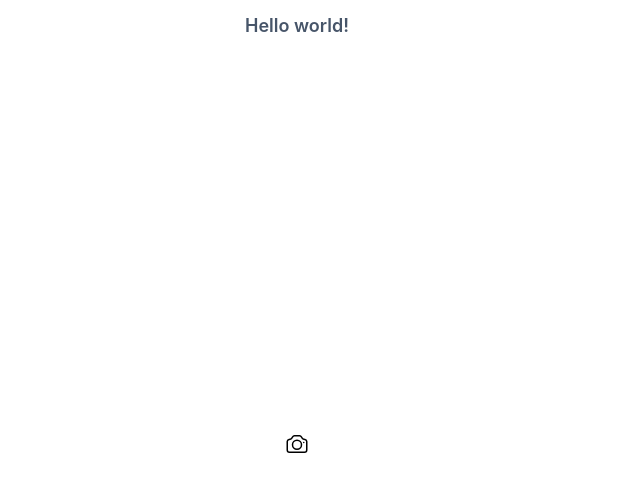
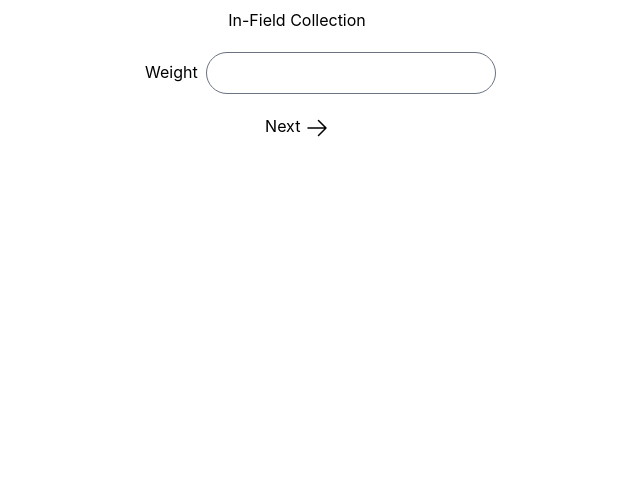
Before and after one commit to nuwrldnf8r/coffee_app, a React (Create React App) app: page / in a window 1280 px wide. Shown: the top 492 px of the page, without its empty margins (343-983 px from the left). Built offline with nearby package versions, Linux system fonts and the light colour scheme; no server answers.

Commit message:
started with in-field collection flow

```diff
--- a/package.json
+++ b/package.json
@@ -6,6 +6,7 @@
     "@testing-library/jest-dom": "^5.17.0",
     "@testing-library/react": "^13.4.0",
     "@testing-library/user-event": "^13.5.0",
+    "@yudiel/react-qr-scanner": "^1.2.4",
     "flowbite": "^2.2.0",
     "flowbite-react": "^0.7.2",
     "react": "^18.2.0",
--- a/src/App.js
+++ b/src/App.js
@@ -1,6 +1,6 @@
 import React from 'react';
-import { useState, useEffect} from 'react'
-import CameraComponent  from './components/camera';
+//import { useState, useEffect} from 'react'
+import InField from './pages/infield_collection'
 
 //https://github.com/tailwindlabs/tailwindcss-forms
 //https://tailwindcss.com/docs/margin
@@ -15,36 +15,17 @@ import CameraComponent  from './components/camera';
       </div>
 */
 
+/*
+
+*/
+
 
 function App() {
-  const [coordinates, setCoordinates] = useState({latitude:0,longitude:0, accuracy: 0, altitude: 0, altitudeAccuracy: 0})
-  const [data, setData] = useState(null)
-
-  useEffect(() => {
-    // Check if the browser supports geolocation
-    if (navigator.geolocation) {
-      // Get the user's current position
-      navigator.geolocation.getCurrentPosition(
-        (position) => {
-          const { latitude, longitude, accuracy, altitude, altitudeAccuracy } = position.coords;
-          setCoordinates({ latitude, longitude, accuracy, altitude, altitudeAccuracy});
-        },
-        (error) => {
-          console.error('Error getting user location:', error.message);
-        }
-      );
-    } else {
-      console.error('Geolocation is not supported by this browser.');
-    }
-  }, []);
 
   return (
     <div>
-      <div class="container mx-auto text-center text-slate-600 p-3 text-lg font-semibold">
-        Hello world!
-      </div>
+            <InField />
 
-      <CameraComponent/>
     </div>
 
   );
--- /dev/null
+++ b/src/components/infield_summary.js
@@ -0,0 +1,45 @@
+import React from 'react'
+
+const formatTimestamp = (timestamp, timeZone) => {
+    const date = new Date(timestamp);
+
+    const options = {
+      year: 'numeric',
+      month: 'long',
+      day: 'numeric',
+      hour: '2-digit',
+      minute: '2-digit',
+      second: '2-digit',
+      hour12: false, // Use 24-hour clock
+      timeZone: timeZone,
+    };
+
+    return new Intl.DateTimeFormat('en-US', options).format(date);
+}
+
+const trimAfterDot = (inputString) => {
+    const dotIndex = inputString.indexOf('.');
+    if (dotIndex !== -1) {
+      return inputString.substring(0, dotIndex + 4);
+    } else {
+      return inputString;
+    }
+}
+
+const Summary = (props) => {
+    return (
+        <div class="grid grid-cols-1 m-5">
+            <div class="my-2">GPS:
+                <div class="inline text-slate-500">{props.coordinates.latitude} {props.coordinates.longitude}</div>
+                <div class="text-xs  text-slate-500 text-right">(accuracy: {trimAfterDot(props.coordinates.accuracy.toString())})</div>
+            </div>
+            <div>Timestamp:</div>
+            <div class="mb-2  text-slate-500">{formatTimestamp(props.ts)}</div>
+            <div class="my-2">Recorded weight: <div class="inline text-slate-500">{props.weight}</div></div>
+            <div>Bucket Photo:</div>
+            <div><img src={props.image} alt="Bucket"/></div>
+        </div>
+    )
+}
+
+export default Summary
--- /dev/null
+++ b/src/components/qr.js
@@ -0,0 +1,6 @@
+import React from 'react';
+import {QrScanner} from '@yudiel/react-qr-scanner'
+
+export const QR = (props)=> {
+    return <QrScanner onDecode={(result=>console.log(result))} onError={e=>console.log(e)} />
+}
--- /dev/null
+++ b/src/components/spinner.js
@@ -0,0 +1,13 @@
+import React from "react"
+
+const Spinner = (props) => (
+<div role="status">
+    <svg aria-hidden="true" class="inline w-8 h-8 text-gray-200 animate-spin dark:text-gray-600 fill-green-500" viewBox="0 0 100 101" fill="none" xmlns="http://www.w3.org/2000/svg">
+        <path d="M100 50.5908C100 78.2051 77.6142 100.591 50 100.591C22.3858 100.591 0 78.2051 0 50.5908C0 22.9766 22.3858 0.59082 50 0.59082C77.6142 0.59082 100 22.9766 100 50.5908ZM9.08144 50.5908C9.08144 73.1895 27.4013 91.5094 50 91.5094C72.5987 91.5094 90.9186 73.1895 90.9186 50.5908C90.9186 27.9921 72.5987 9.67226 50 9.67226C27.4013 9.67226 9.08144 27.9921 9.08144 50.5908Z" fill="currentColor"/>
+        <path d="M93.9676 39.0409C96.393 38.4038 97.8624 35.9116 97.0079 33.5539C95.2932 28.8227 92.871 24.3692 89.8167 20.348C85.8452 15.1192 80.8826 10.7238 75.2124 7.41289C69.5422 4.10194 63.2754 1.94025 56.7698 1.05124C51.7666 0.367541 46.6976 0.446843 41.7345 1.27873C39.2613 1.69328 37.813 4.19778 38.4501 6.62326C39.0873 9.04874 41.5694 10.4717 44.0505 10.1071C47.8511 9.54855 51.7191 9.52689 55.5402 10.0491C60.8642 10.7766 65.9928 12.5457 70.6331 15.2552C75.2735 17.9648 79.3347 21.5619 82.5849 25.841C84.9175 28.9121 86.7997 32.2913 88.1811 35.8758C89.083 38.2158 91.5421 39.6781 93.9676 39.0409Z" fill="currentFill"/>
+    </svg>
+    <span class="sr-only">Loading...</span>
+</div>
+)
+
+export default Spinner
--- /dev/null
+++ b/src/components/weight.js
@@ -0,0 +1,18 @@
+import React from 'react'
+import {useState, useEffect} from 'react'
+
+const Weight = (props) => {
+    const [weight,setWeight] = useState()
+    useEffect(()=>{
+        setWeight(props.value)
+    },[props.value])
+    return (
+        <div class="flex flex-row max-w-xs m-5 mx-auto">
+            <div class="basis-1/3 p-2 ">Weight</div>
+            <div class="basis-2/3 "><input type='number' class="rounded-full pl-7" onChange={e => props.setWeight(e.target.value)} value={weight}/></div>
+        </div>
+
+    )
+}
+
+export default Weight
--- a/src/icons/icons.js
+++ b/src/icons/icons.js
@@ -1,5 +1,25 @@
-export const CameraIcon=()=>(
-<svg xmlns="http://www.w3.org/2000/svg" fill="none" viewBox="0 0 24 24" stroke-width="1.5" stroke="currentColor" class="w-6 h-6">
+export const CameraIcon = () =>(
+<svg xmlns="http://www.w3.org/2000/svg" fill="none" viewBox="0 0 24 24" stroke-width="1.5" stroke="currentColor" class="w-6 h-6 inline">
   <path stroke-linecap="round" stroke-linejoin="round" d="M6.827 6.175A2.31 2.31 0 015.186 7.23c-.38.054-.757.112-1.134.175C2.999 7.58 2.25 8.507 2.25 9.574V18a2.25 2.25 0 002.25 2.25h15A2.25 2.25 0 0021.75 18V9.574c0-1.067-.75-1.994-1.802-2.169a47.865 47.865 0 00-1.134-.175 2.31 2.31 0 01-1.64-1.055l-.822-1.316a2.192 2.192 0 00-1.736-1.039 48.774 48.774 0 00-5.232 0 2.192 2.192 0 00-1.736 1.039l-.821 1.316z" />
   <path stroke-linecap="round" stroke-linejoin="round" d="M16.5 12.75a4.5 4.5 0 11-9 0 4.5 4.5 0 019 0zM18.75 10.5h.008v.008h-.008V10.5z" />
 </svg>)
+
+export const SaveIcon = () =>(
+  <svg xmlns="http://www.w3.org/2000/svg" fill="none" viewBox="0 0 24 24" stroke-width="1.5" stroke="currentColor" class="w-6 h-6 inline">
+    <path stroke-linecap="round" stroke-linejoin="round" d="M9 8.25H7.5a2.25 2.25 0 00-2.25 2.25v9a2.25 2.25 0 002.25 2.25h9a2.25 2.25 0 002.25-2.25v-9a2.25 2.25 0 00-2.25-2.25H15m0-3l-3-3m0 0l-3 3m3-3V15" />
+  </svg>
+)
+
+
+export const RefreshIcon = () => (
+  <svg xmlns="http://www.w3.org/2000/svg" fill="none" viewBox="0 0 24 24" stroke-width="1.5" stroke="currentColor" class="w-6 h-6 inline">
+    <path stroke-linecap="round" stroke-linejoin="round" d="M16.023 9.348h4.992v-.001M2.985 19.644v-4.992m0 0h4.992m-4.993 0l3.181 3.183a8.25 8.25 0 0013.803-3.7M4.031 9.865a8.25 8.25 0 0113.803-3.7l3.181 3.182m0-4.991v4.99" />
+  </svg>
+
+)
+
+export const ArrowRight = () => (
+  <svg xmlns="http://www.w3.org/2000/svg" fill="none" viewBox="0 0 24 24" stroke-width="1.5" stroke="currentColor" class="w-6 h-6 inline">
+    <path stroke-linecap="round" stroke-linejoin="round" d="M13.5 4.5L21 12m0 0l-7.5 7.5M21 12H3" />
+  </svg>
+)
--- /dev/null
+++ b/src/pages/infield_collection.js
@@ -0,0 +1,71 @@
+import React from 'react';
+import { useState, useEffect} from 'react'
+import CameraComponent  from '../components/camera'
+import Weight from '../components/weight'
+import Summary from '../components/infield_summary'
+import {ArrowRight} from '../icons/icons'
+
+const InField = (props) => {
+    const [status, setStatus] = useState(0)
+    const [weight, setWeight] = useState()
+    const [data, setData] = useState({weight: 0, coordinates: {latitude:0,longitude:0, accuracy: 0, altitude: 0, altitudeAccuracy: 0}, image: null, ts: 0})
+
+    useEffect(() => {
+        // Check if the browser supports geolocation
+        if (navigator.geolocation) {
+          // Get the user's current position
+          navigator.geolocation.getCurrentPosition(
+            (position) => {
+              const { latitude, longitude, accuracy, altitude, altitudeAccuracy } = position.coords;
+              let _data = Object.assign({},data)
+              _data.coordinates = {latitude, longitude, accuracy, altitude, altitudeAccuracy}
+              setData(_data);
+            },
+            (error) => {
+              console.error('Error getting user location:', error.message);
+            }
+          );
+        } else {
+          console.error('Geolocation is not supported by this browser.');
+        }
+      }, [])
+
+      let setWeightData = () => {
+        let _data = Object.assign({},data)
+        _data.weight = weight
+        setData(_data)
+        setWeight(0)
+        setStatus(1)
+      }
+
+      let setImageData = (imgData) => {
+        let _data = Object.assign({},data)
+        _data.image = imgData
+        _data.ts = Date.now()
+        setData(_data)
+        setStatus(2)
+      }
+
+      return (
+        <>
+            <div class="text-center text-base m-2">In-Field Collection</div>
+            {status===0 &&
+                <>
+                <Weight setWeight={setWeight} value={weight}/>
+                <div class="mx-auto text-center"><button onClick={setWeightData}>Next <ArrowRight/></button></div>
+                </>
+            }
+            {status===1 &&
+                <>
+                <CameraComponent saveImage={setImageData}/>
+                </>
+            }
+            {status===2 &&
+                <Summary {...data} />
+            }
+
+        </>
+      )
+}
+
+export default InField
```
Also changed, not shown: src/components/camera.js (+32 -15 lines), src/lib/storage.js (added, +7 -0 lines), src/pages/collection_point.js (added), src/pages/washing_station.js (added), 1 other file (tests, documents, lock files or other folders).
